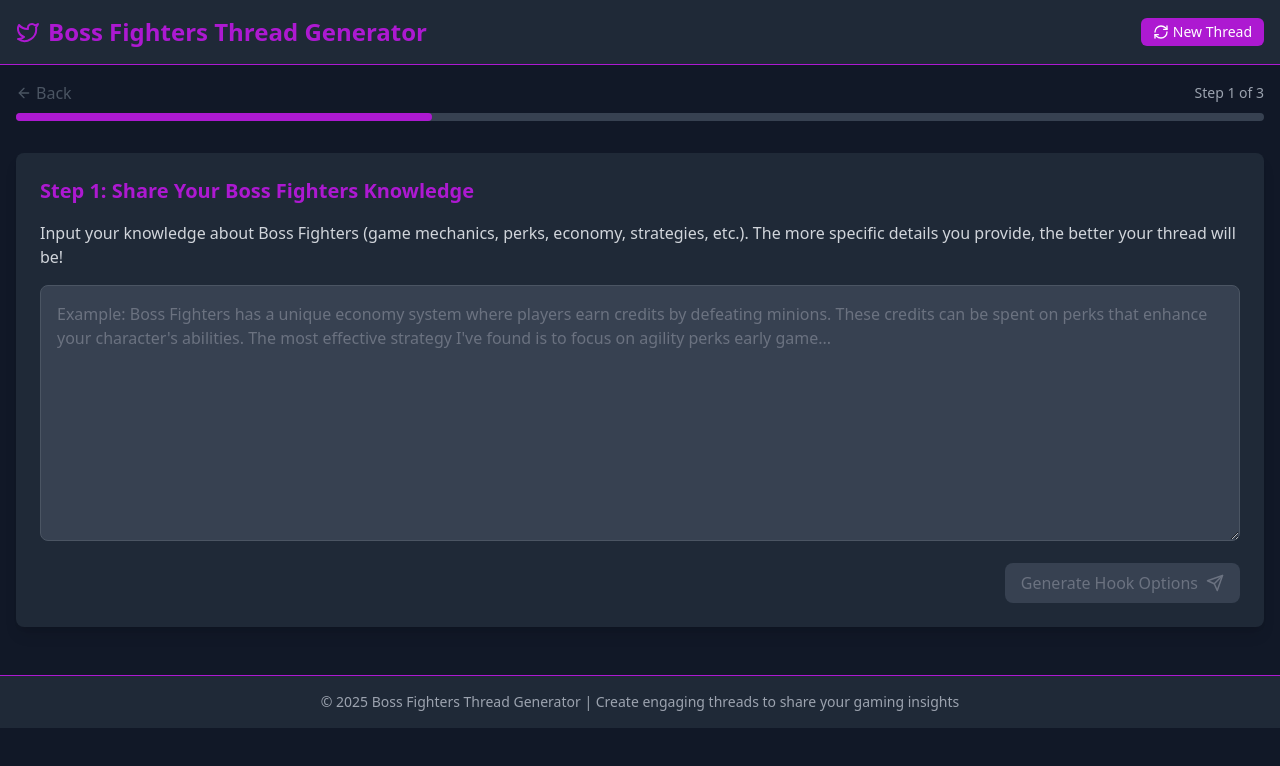
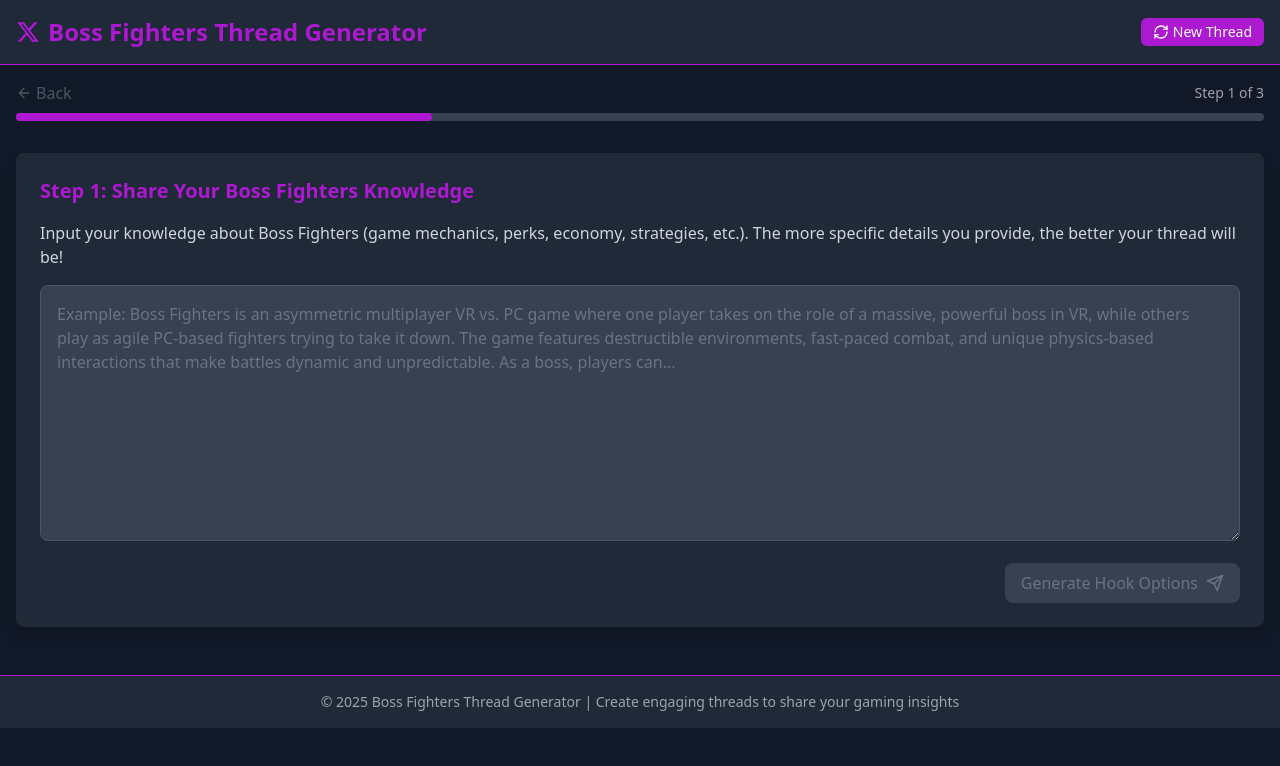
Before and after one commit to BlockonautAlchemist/BF-Thread-Generator, a React (Vite) app: page / in a window 1280 px wide. Shown: the top 766 px of the page. Built offline with nearby package versions, Linux system fonts and the light colour scheme; no server answers.

Commit message:
Added the X logo in the header instead of the old Twitter logo

```diff
--- a/src/App.tsx
+++ b/src/App.tsx
@@ -1,9 +1,10 @@
 import React, { useState } from 'react';
-import { ArrowLeft, RefreshCw, Twitter } from 'lucide-react';
+import { ArrowLeft, RefreshCw } from 'lucide-react';
 import ThreadGenerator from './components/ThreadGenerator';
 import HookSelector from './components/HookSelector';
 import FinalThread from './components/FinalThread';
 import TipsSection from './components/TipsSection';
+import XLogo from './components/XLogo';
 // @ts-ignore
 import { generateThreadContent } from './services/openRouterService';
 
@@ -86,7 +87,7 @@ function App() {
       <header className="bg-gray-800 border-b border-custom-purple p-4">
         <div className="container mx-auto flex justify-between items-center">
           <h1 className="text-2xl font-bold text-custom-purple flex items-center">
-            <Twitter className="mr-2" />
+            <XLogo className="mr-2 text-custom-purple" size={24} />
             Boss Fighters Thread Generator
           </h1>
           <button
--- a/src/components/ThreadGenerator.tsx
+++ b/src/components/ThreadGenerator.tsx
@@ -26,7 +26,7 @@ const ThreadGenerator: React.FC<ThreadGeneratorProps> = ({
         <textarea
           value={gameKnowledge}
           onChange={(e) => setGameKnowledge(e.target.value)}
-          placeholder="Example: Boss Fighters has a unique economy system where players earn credits by defeating minions. These credits can be spent on perks that enhance your character's abilities. The most effective strategy I've found is to focus on agility perks early game..."
+          placeholder="Example: Boss Fighters is an asymmetric multiplayer VR vs. PC game where one player takes on the role of a massive, powerful boss in VR, while others play as agile PC-based fighters trying to take it down. The game features destructible environments, fast-paced combat, and unique physics-based interactions that make battles dynamic and unpredictable. As a boss, players can..."
           className="w-full h-64 bg-gray-700 border border-gray-600 rounded-lg p-4 text-white placeholder-gray-500 focus:outline-none focus:border-custom-purple focus:ring-1 focus:ring-custom-purple"
           disabled={isLoading}
         />
--- /dev/null
+++ b/src/components/XLogo.tsx
@@ -0,0 +1,23 @@
+import React from 'react';
+
+interface XLogoProps {
+  className?: string;
+  size?: number;
+}
+
+const XLogo: React.FC<XLogoProps> = ({ className = '', size = 24 }) => {
+  return (
+    <svg
+      width={size}
+      height={size}
+      viewBox="0 0 24 24"
+      className={className}
+      fill="currentColor"
+      xmlns="http://www.w3.org/2000/svg"
+    >
+      <path d="M18.244 2.25h3.308l-7.227 8.26 8.502 11.24H16.17l-5.214-6.817L4.99 21.75H1.68l7.73-8.835L1.254 2.25H8.08l4.713 6.231zm-1.161 17.52h1.833L7.084 4.126H5.117z" />
+    </svg>
+  );
+};
+
+export default XLogo;
```
